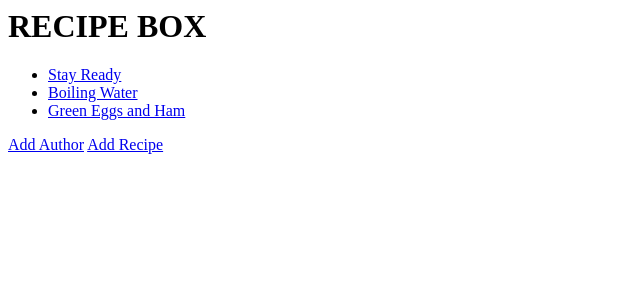
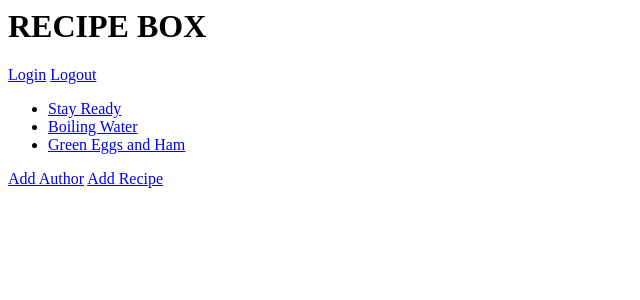
Before and after one commit to kbrooks87/recipebox, a Django app: page / in a window 1280 px wide. Shown: the top 300 px of the page, without its empty margins (0-640 px from the left). Run offline with Django 3.2, Linux system fonts and the light colour scheme; data comes from the database, SQL or seed files in the repository; both versions use the stored data as it was after the commit.

Commit message:
assessment complete

```diff
--- a/homepage/models.py
+++ b/homepage/models.py
@@ -1,9 +1,11 @@
 from django.db import models
+from django.contrib.auth.models import User
 
 # Create your models here.
 class Author(models.Model):
     name = models.CharField(max_length=80)
     bio = models.TextField()
+    user = models.OneToOneField(User, on_delete=models.CASCADE)
 
     def __str__(self):
         return self.name
--- a/homepage/views.py
+++ b/homepage/views.py
@@ -1,6 +1,10 @@
 from django.shortcuts import render, HttpResponseRedirect, reverse
+from django.contrib.auth import login, logout, authenticate
 from .models import Author, Recipe
-from .forms import AddAuthor, AddRecipe
+from .forms import AddAuthor, AddRecipe, LoginForm
+from django.contrib.auth.decorators import login_required
+from django.contrib.auth.models import User
+
 
 # Create your views here.
 def index(request):
@@ -18,21 +22,25 @@ def author(request, author_id):
     recipes = Recipe.objects.filter(author=author_id)
     return render(request,'author.html', {'authordetail':authordetail, 'recipes':recipes})
 
+@login_required
+def add_author(request):
+    if request.user.is_staff:
 
-def add_author(request):
-    if request.method == 'POST':
-        form = AddAuthor(request.POST)
-        if form.is_valid():
-            data = form.cleaned_data
-            Author.objects.create(
-                name=data.get('name'),
-                bio=data.get('bio')
-            )
-            return HttpResponseRedirect(reverse('homepage'))
+        if request.method == 'POST':
+            form = AddAuthor(request.POST)
+            if form.is_valid():
+                data = form.cleaned_data
+                new_user = User.objects.create_user(username=data.get('username'), password=data.get('password'))
+                Author.objects.create(name=data.get('username'), user=new_user, bio=data.get('bio'))
+                login(request, new_user)
+
+                return HttpResponseRedirect(reverse('homepage'))
+    else:
+        return render(request, 'noaccess.html')
     form = AddAuthor()
     return render(request, 'generic_form.html', {'form':form})
 
-
+@login_required
 def add_recipe(request):
     if request.method == 'POST':
         form = AddRecipe(request.POST)
@@ -40,7 +48,7 @@ def add_recipe(request):
             data = form.cleaned_data
             Recipe.objects.create(
                 title=data.get('title'),
-                author=data.get('author'),
+                author=request.user.author,
                 description=data.get('description'),
                 time_required=data.get('time_required'),
                 instructions=data.get('instructions')
@@ -48,3 +56,22 @@ def add_recipe(request):
             return HttpResponseRedirect(reverse('homepage'))
     form = AddRecipe()
     return render(request, 'generic_form.html', {'form':form})
+
+
+
+def login_view(request):
+    if request.method == 'POST':
+        form = LoginForm(request.POST)
+        if form.is_valid():
+            data = form.cleaned_data
+            user = authenticate(request, username=data.get('username'), password=data.get('password'))
+            if user:
+                login(request, user)
+                return HttpResponseRedirect(request.GET.get('next', reverse('homepage')))
+    form=LoginForm()
+    return render(request, 'generic_form.html', {'form':form})
+
+
+def logout_view(request):
+    logout(request)
+    return HttpResponseRedirect(reverse('homepage'))
--- a/recipebox/settings.py
+++ b/recipebox/settings.py
@@ -119,3 +119,4 @@ USE_TZ = True
 # https://docs.djangoproject.com/en/3.1/howto/static-files/
 
 STATIC_URL = '/static/'
+LOGIN_URL = '/login/'
--- a/recipebox/urls.py
+++ b/recipebox/urls.py
@@ -15,12 +15,14 @@ Including another URLconf
 """
 from django.contrib import admin
 from django.urls import path
-from homepage.views import index, recipe, author, add_author, add_recipe
+from homepage import views
 urlpatterns = [
-    path('', index, name='homepage'),
-    path('recipe/<int:recipe_id>', recipe),
-    path('author/<int:author_id>', author),
-    path('addauthor/', add_author),
-    path('addrecipe/', add_recipe),
+    path('', views.index, name='homepage'),
+    path('recipe/<int:recipe_id>', views.recipe),
+    path('author/<int:author_id>', views.author),
+    path('addauthor/', views.add_author),
+    path('addrecipe/', views.add_recipe),
+    path('login/', views.login_view),
+    path('logout/', views.logout_view),
     path('admin/', admin.site.urls),
 ]
--- a/templates/index.html
+++ b/templates/index.html
@@ -1,9 +1,12 @@
 <h1>RECIPE BOX</h1>
+<a href="/login/">Login</a>
+<a href="/logout/">Logout</a>
 
 <ul>
     {% for recipe in recipes%}
         <li><a href= "/recipe/{{recipe.id}}">{{recipe.title}}</a></li>
     {% endfor%}
 </ul>
+
 <a href="/addauthor/">Add Author</a>
 <a href="/addrecipe/">Add Recipe</a>
--- /dev/null
+++ b/templates/noaccess.html
@@ -0,0 +1,2 @@
+<h1>Sorry you do not have access to this page!</h1>
+<a href="/">Home</a>
```
Also changed, not shown: homepage/forms.py (+10 -2 lines), db.sqlite3, homepage/migrations/0001_initial.py.
